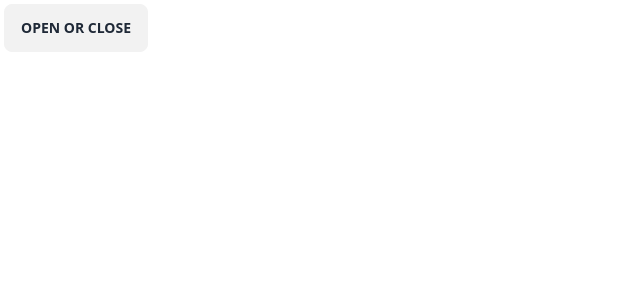
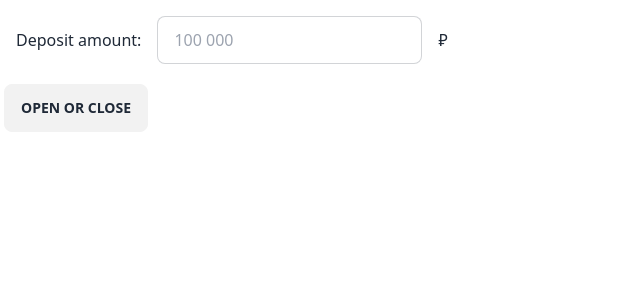
Before and after one commit to Myslitel666/Smart-Investor, a SvelteKit app: page / in a window 1280 px wide. Shown: the top 300 px of the page, without its empty margins (0-640 px from the left). Built offline with nearby package versions, Linux system fonts and the light colour scheme.

Commit message:
The "Deposit amount" field has been added.

```diff
--- a/src/routes/+page.svelte
+++ b/src/routes/+page.svelte
@@ -1,6 +1,28 @@
+<script>
+  function handleInput(event) {
+    // Удаляем все символы, кроме цифр
+    event.target.value = event.target.value.replace(/\D/g, "");
+  }
+</script>
+
+<div class="p-4">
+  <div class="flex items-center space-x-4">
+    <p>Deposit amount:</p>
+    <input
+      on:input={handleInput}
+      type="text"
+      placeholder="100 000"
+      class="input input-bordered w-30"
+    />
+    <p>₽</p>
+  </div>
+</div>
+
 <details class="dropdown">
   <summary class="btn m-1">open or close</summary>
-  <ul class="menu dropdown-content bg-base-100 rounded-box z-[1] w-52 p-2 shadow">
+  <ul
+    class="menu dropdown-content bg-base-100 rounded-box z-[1] w-52 p-2 shadow"
+  >
     <li><a>Item 1</a></li>
     <li><a>Item 2</a></li>
   </ul>
```
Also changed, not shown: 1 other file (tests, documents, lock files or other folders).
